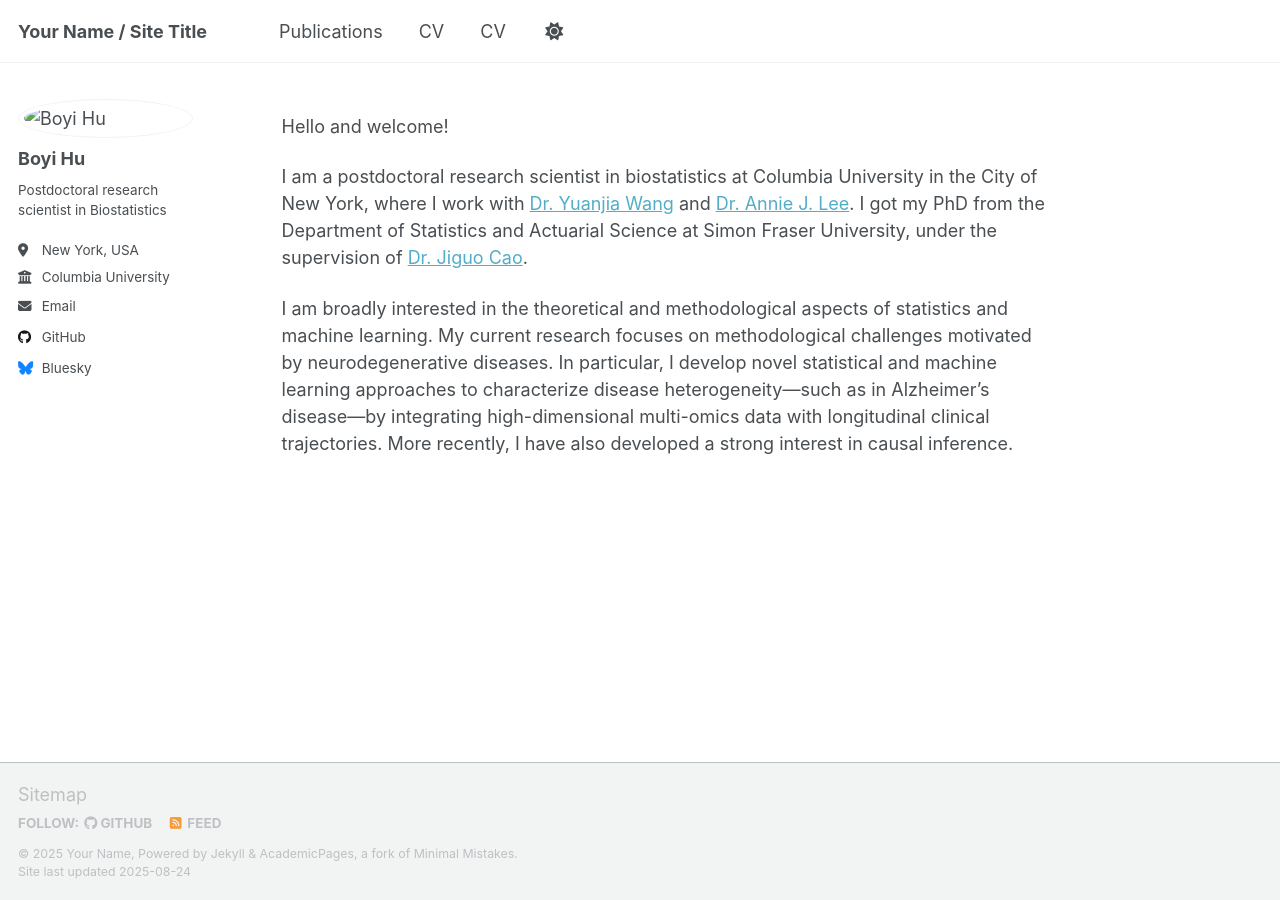
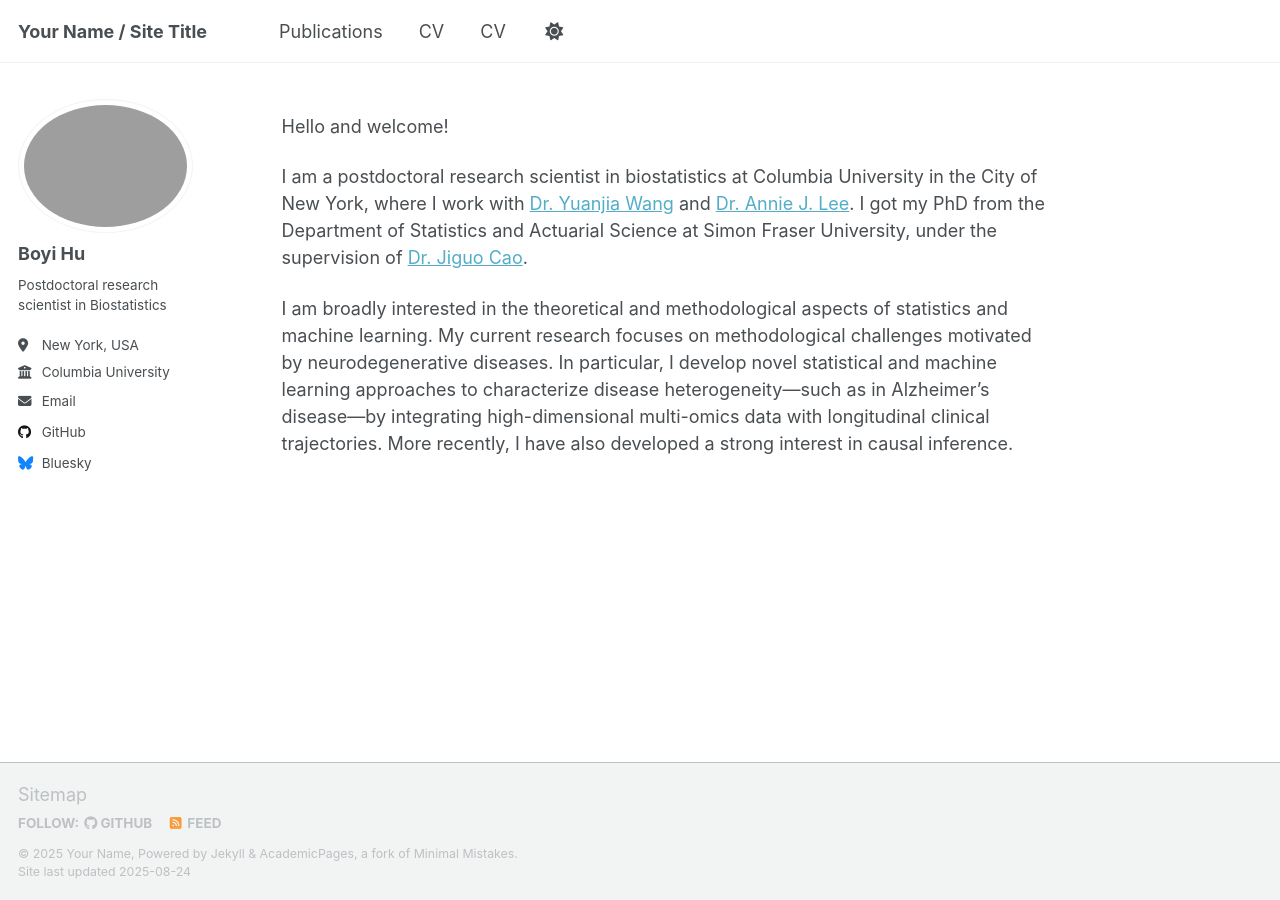
Before and after one commit to BoyiHu673/BoyiHu673.github.io, a Jekyll site: the page built from _pages/about.md, in a window 1280 px wide. Built offline with Jekyll 4.4.1, drawn with Linux system fonts in a browser that asks for light colours; a script that is not in the unit is left out; a file with an impossible date is left out.

Commit message:
Update _config.yml

```diff
--- a/_config.yml
+++ b/_config.yml
@@ -22,7 +22,7 @@ repository               : "academicpages/academicpages.github.io"
 #               Additional customization can be done by editing /_includes/author-profile.html
 author:
   # Biographic information
-  avatar           : "images/HuBoyi02lr.jpg"
+  avatar           : #
   name             : "Boyi Hu"
   pronouns         : # example: "she/her"
   bio              : Postdoctoral research scientist in Biostatistics
```
